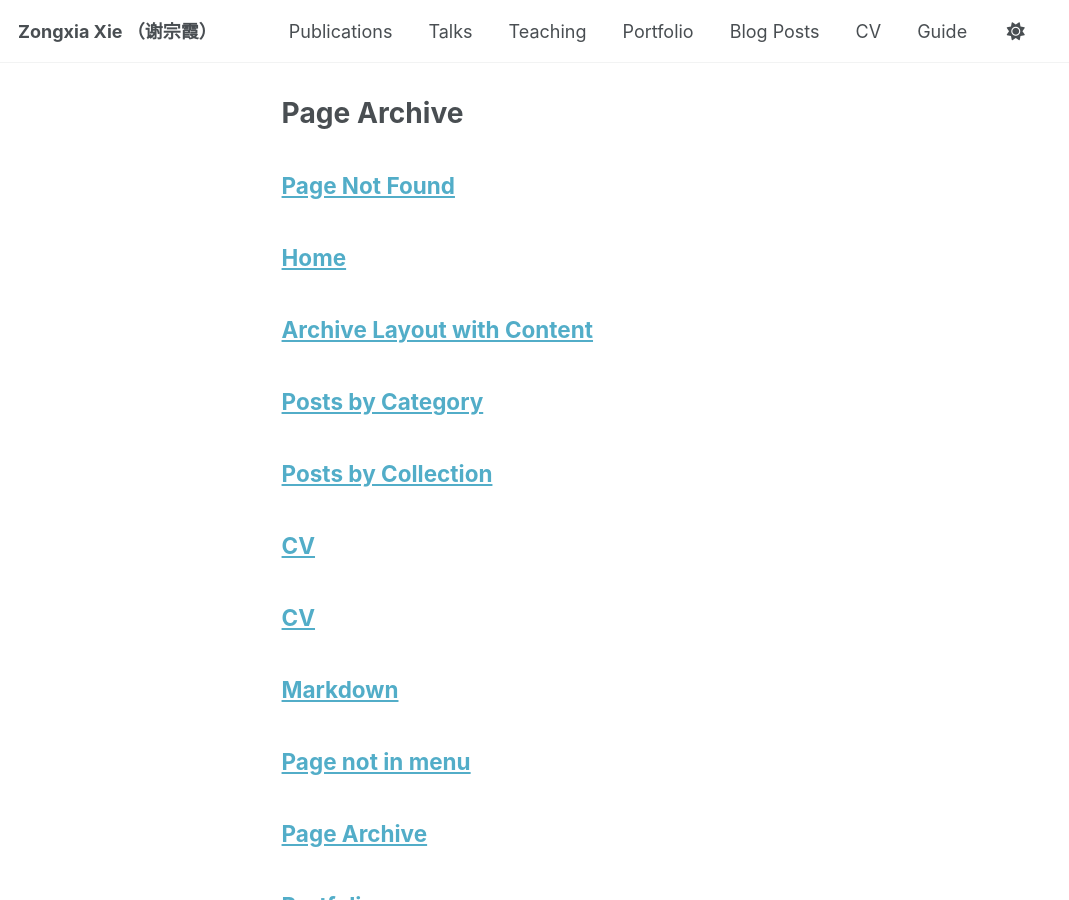
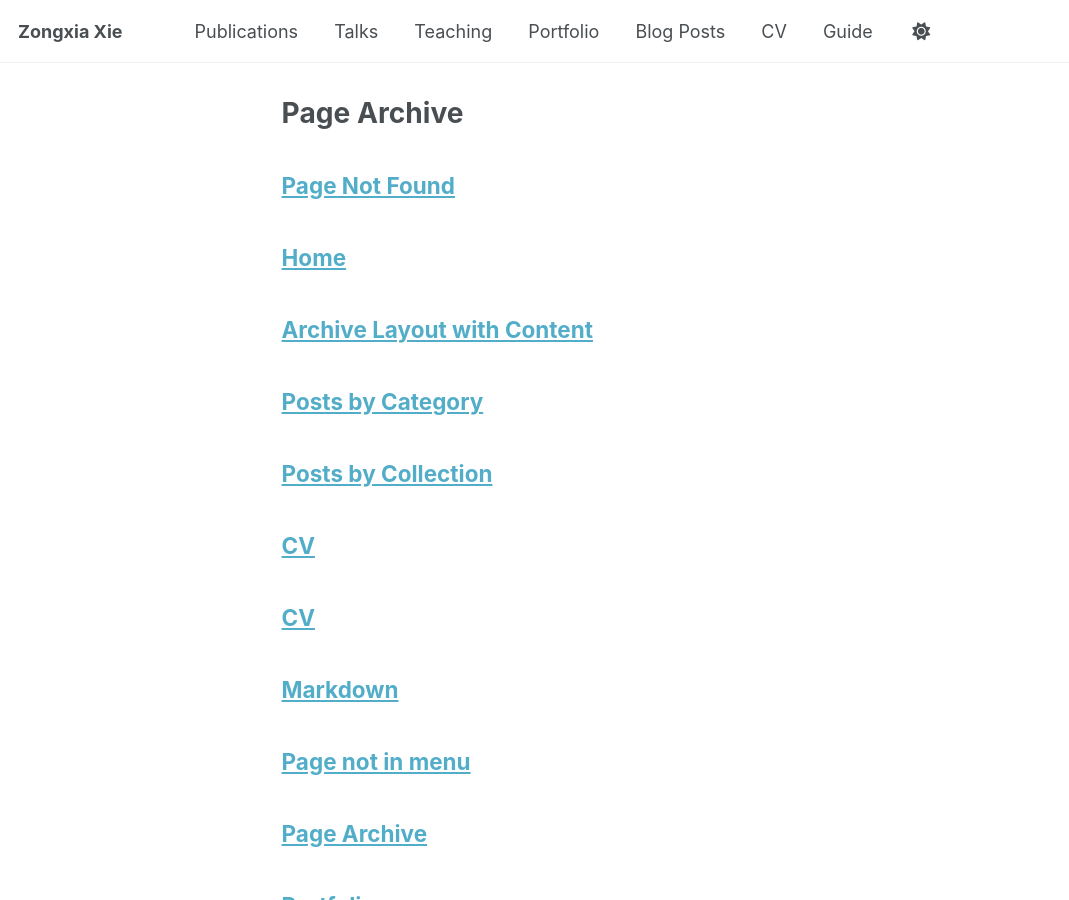
Before and after one commit to tjuts/xie-zongxia.github.io, a Jekyll site: the page built from _pages/page-archive.html, in a window 1280 px wide and 900 px high. Shown: the whole window, without its empty margins (0-1069 px from the left). Built offline with Jekyll 4.4.1, drawn with Linux system fonts in a browser that asks for light colours; a script bundle is joined from its source files by our own code; library files that are not in the unit come from our copies.

Commit message:
Update _config.yml

```diff
--- a/_config.yml
+++ b/_config.yml
@@ -9,7 +9,7 @@
 # Basic Site Settings
 locale                   : "en-US"
 site_theme               : "default" # The available themes options are "default", "air", "sunrise", "mint", "dirt" and "contrast"
-title                    : "Zongxia Xie （谢宗霞）"
+title                    : "Zongxia Xie"
 title_separator          : "-"
 name                     : &name "Your Name"
 description              : &description "Your Name's academic portfolio"   # Update this with a general description of your site, this is the default if not overridden by a page
@@ -24,7 +24,7 @@ repository               : "academicpages/academicpages.github.io"
 author:
   # Biographic information
   avatar           : "profile.JPG"
-  name             : "Zongxia Xie"
+  name             : "Zongxia Xie （谢宗霞）"
   pronouns         :  # example: "she/her"
   bio              : "Professor"
   location         : "Tianjin, China"
```
